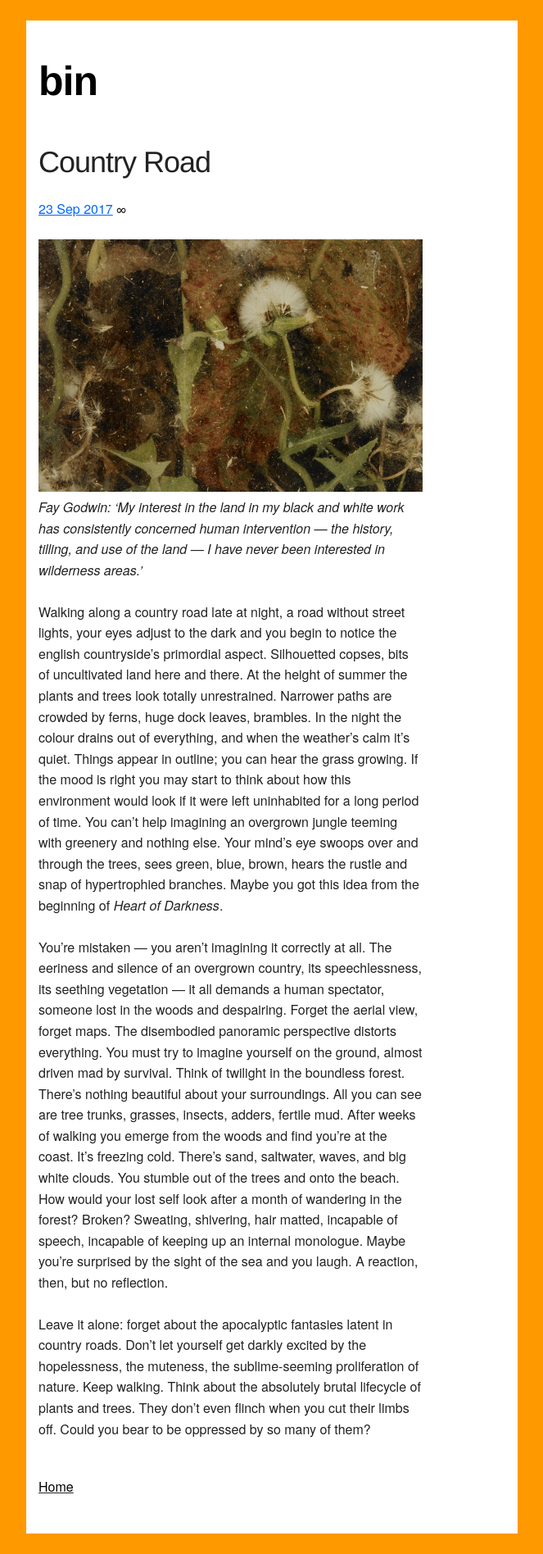
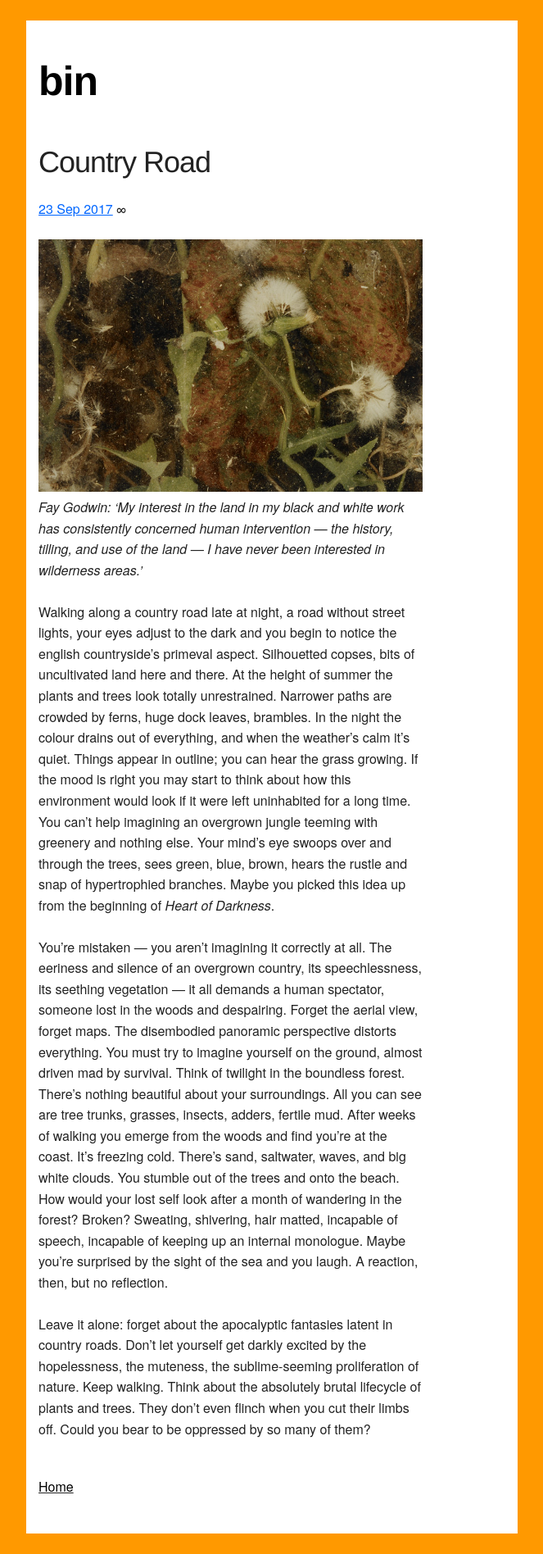
Before and after one commit to mt-trash/mt-trash.github.io, a Jekyll site: the page built from _posts/2017-09-23-country-road.md, in a window 1280 px wide. Shown: the whole page at 82% size, without its empty margins (308-971 px from the left). Built offline with Jekyll 4.4.1, drawn with Linux system fonts in a browser that asks for light colours.

Commit message:
more edits

```diff
--- a/_posts/2017-09-23-country-road.md
+++ b/_posts/2017-09-23-country-road.md
@@ -6,7 +6,7 @@
 {% include image-no-link.html file="/images/godwin.jpg" alt="godwin.jpg" %}
 *Fay Godwin: 'My interest in the land in my black and white work has consistently concerned human intervention — the history, tilling, and use of the land — I have never been interested in wilderness areas.'*
 
-Walking along a country road late at night, a road without street lights, your eyes adjust to the dark and you begin to notice the english countryside's primordial aspect. Silhouetted copses, bits of uncultivated land here and there. At the height of summer the plants and trees look totally unrestrained. Narrower paths are crowded by ferns, huge dock leaves, brambles. In the night the colour drains out of everything, and when the weather's calm it's quiet. Things appear in outline; you can hear the grass growing. If the mood is right you may start to think about how this environment would look if it were left uninhabited for a long period of time. You can't help imagining an overgrown jungle teeming with greenery and nothing else. Your mind's eye swoops over and through the trees, sees green, blue, brown, hears the rustle and snap of hypertrophied branches. Maybe you got this idea from the beginning of *Heart of Darkness*.
+Walking along a country road late at night, a road without street lights, your eyes adjust to the dark and you begin to notice the english countryside's primeval aspect. Silhouetted copses, bits of uncultivated land here and there. At the height of summer the plants and trees look totally unrestrained. Narrower paths are crowded by ferns, huge dock leaves, brambles. In the night the colour drains out of everything, and when the weather's calm it's quiet. Things appear in outline; you can hear the grass growing. If the mood is right you may start to think about how this environment would look if it were left uninhabited for a long time. You can't help imagining an overgrown jungle teeming with greenery and nothing else. Your mind's eye swoops over and through the trees, sees green, blue, brown, hears the rustle and snap of hypertrophied branches. Maybe you picked this idea up from the beginning of *Heart of Darkness*.
 
 You're mistaken — you aren't imagining it correctly at all. The eeriness and silence of an overgrown country, its speechlessness, its seething vegetation — it all demands a human spectator, someone lost in the woods and despairing. Forget the aerial view, forget maps. The disembodied panoramic perspective distorts everything. You must try to imagine yourself on the ground, almost driven mad by survival. Think of twilight in the boundless forest. There's nothing beautiful about your surroundings. All you can see are tree trunks, grasses, insects, adders, fertile mud. After weeks of walking you emerge from the woods and find you're at the coast. It's freezing cold. There's sand, saltwater, waves, and big white clouds. You stumble out of the trees and onto the beach. How would your lost self look after a month of wandering in the forest? Broken? Sweating, shivering, hair matted, incapable of speech, incapable of keeping up an internal monologue. Maybe you're surprised by the sight of the sea and you laugh. A reaction, then, but no reflection.
 
```
